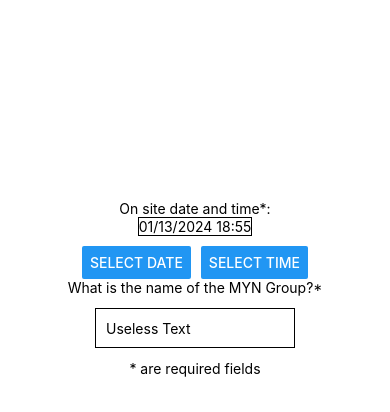
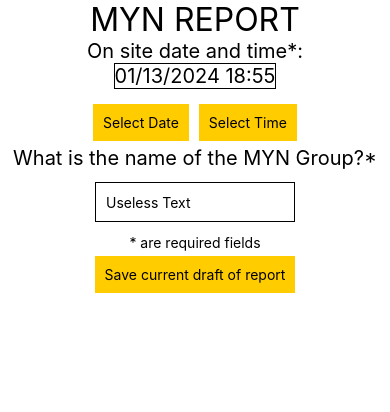
Before and after one commit to amansharma96/SER401Team15, a React Native app in the folder EmergencyDataCollectionApp/: screen / in a window 390 px wide. Shown: the top 412 px of the page. Built offline with nearby package versions, Linux system fonts and the light colour scheme.

Commit message:
Task 75 done

```diff
--- a/EmergencyDataCollectionApp/src/screens/MYN/MYNReportStart.js
+++ b/EmergencyDataCollectionApp/src/screens/MYN/MYNReportStart.js
@@ -1,6 +1,8 @@
 import React, { useState } from 'react';
-import { View, Text, Button, StyleSheet, TextInput } from 'react-native';
+import { View, Text, StyleSheet, TextInput } from 'react-native';
 import DateTimePicker from '@react-native-community/datetimepicker';
+import Theme from '../../utils/Theme';
+import Button from '../../components/Button';
 
 const MYNReportStart = () => {
   const [text, onChangeText] = React.useState('Useless Text');
@@ -13,6 +15,9 @@ const MYNReportStart = () => {
     setShow(true);
     setIsDatePicker(!isDatePicker);
   };
+  const saveDraft = () =>{
+    //place holder for logic
+  }
 
   const handleConfirm = (event, selectedDate) => {
     const currentDate = selectedDate || date;
@@ -33,15 +38,15 @@ const MYNReportStart = () => {
 
   return (
     <View style={styles.container}>
-      <Text style={styles.text}></Text>
-      <Text>On site date and time*:</Text>
+      <Text style={styles.textHeader}>MYN REPORT</Text>
+      <Text style={styles.text}>On site date and time*:</Text>
       <Text style={styles.dateDisplay}>{formatDate(date)}</Text>
       <View style={styles.buttonContainer}>
-        <View style={styles.button}>
-          <Button title="Select Date" onPress={showDatepicker} />
+        <View >
+          <Button style={styles.button} title="Select Date" onPress={showDatepicker} />
         </View>
-        <View style={styles.button}>
-          <Button title="Select Time" onPress={showDatepicker} />
+        <View >
+          <Button style={styles.button} title="Select Time" onPress={showDatepicker} />
         </View>
       </View>
       {show && (
@@ -54,13 +59,14 @@ const MYNReportStart = () => {
           onChange={handleConfirm}
         />
       )}
-      <Text>What is the name of the MYN Group?*</Text>
+      <Text style={styles.text}>What is the name of the MYN Group?*</Text>
       <TextInput
       style={styles.input}
       onChangeText={onChangeText}
       value={text}
       />
       <Text>* are required fields</Text>
+      <Button style={styles.bottomButtonContainer} title="Save current draft of report" onPress={saveDraft}/>
     </View>
   );
 };
@@ -68,19 +74,23 @@ const MYNReportStart = () => {
 const styles = StyleSheet.create({
   container: {
     flexDirection: 'column',
-    backgroundColor: '#fff',
     justifyContent: 'center',
     alignItems: 'center',
   },
-  text: {
-    marginBottom: 200,
+  textHeader:{
+    fontSize: 32
+  },
+  text:{
+    fontSize: 20
   },
   buttonContainer: {
     flexDirection: 'row',
     marginTop: 10,
   },
   button: {
-    marginHorizontal: 5,
+    backgroundColor: Theme.COLORS.BACKGROUND_YELLOW,
+    paddingVertical: Theme.BUTTON_PADDING.VERTICAL,
+    borderRadius: Theme.RADIUS.BUTTON,
   },
   input: {
     height: 40,
@@ -91,7 +101,13 @@ const styles = StyleSheet.create({
   },
   dateDisplay: {
     borderWidth: 1,
-  }
+    fontSize:20,
+  },
+  bottomButtonContainer: {
+    backgroundColor: Theme.COLORS.BACKGROUND_YELLOW,
+    paddingVertical: Theme.BUTTON_PADDING.VERTICAL,
+    borderRadius: Theme.RADIUS.BUTTON,
+  },
 });
 
 export default MYNReportStart;
--- a/EmergencyDataCollectionApp/src/utils/Theme.js
+++ b/EmergencyDataCollectionApp/src/utils/Theme.js
@@ -16,7 +16,9 @@ export default {
     FONT_SIZE: {
       SMALL: 12,
       MEDIUM: 16,
+      MED_LARGE: 20,
       LARGE: 24,
+      XLARGE: 32,
     },
     LINE_HEIGHT: {
       SMALL: 18,
@@ -37,10 +39,15 @@ export default {
   },
   RADIUS: {
     DEFAULT: 4,
-    BUTTON: 8,
+    BUTTON: 15,
+    IMAGE: 20,
   },
   SHADOW: {
     DEFAULT: "0px 2px 4px rgba(0, 0, 0, 0.1)",
   },
+  BUTTON_PADDING: {
+    HORIZONTAL: 20,
+    VERTICAL: 12,
+  },
   // ... Feel free to add more shared styles here
 };
```
